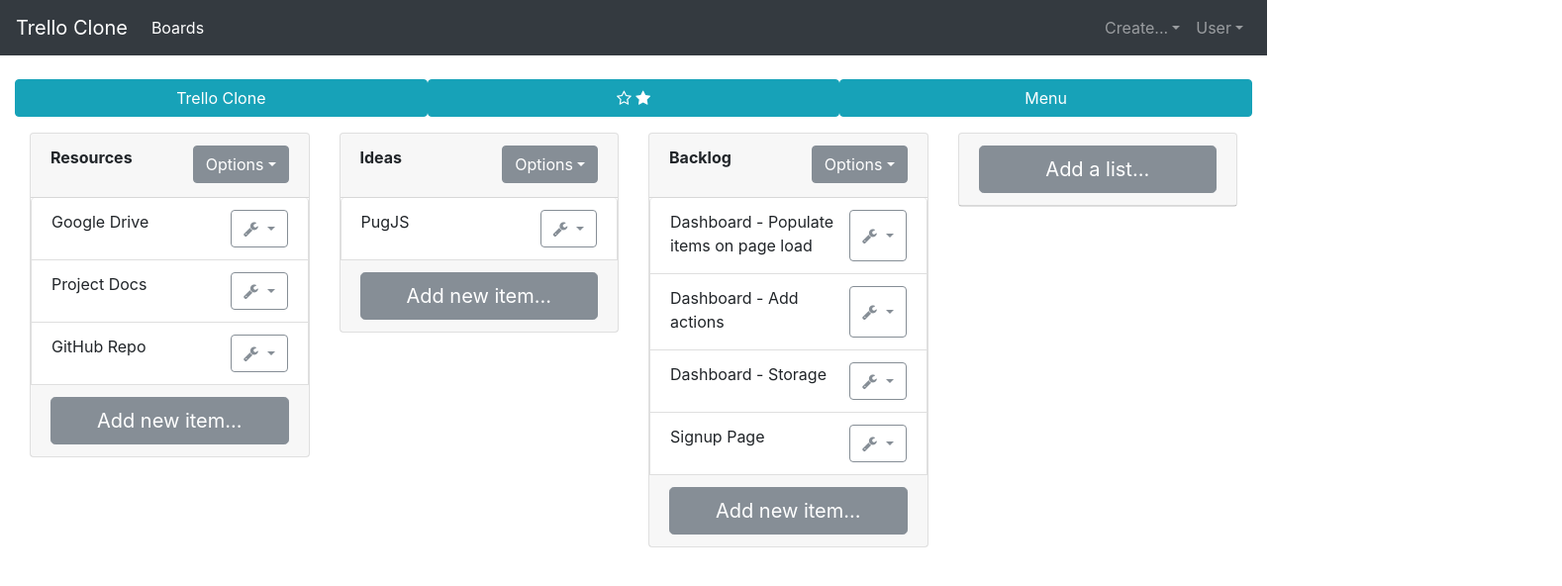
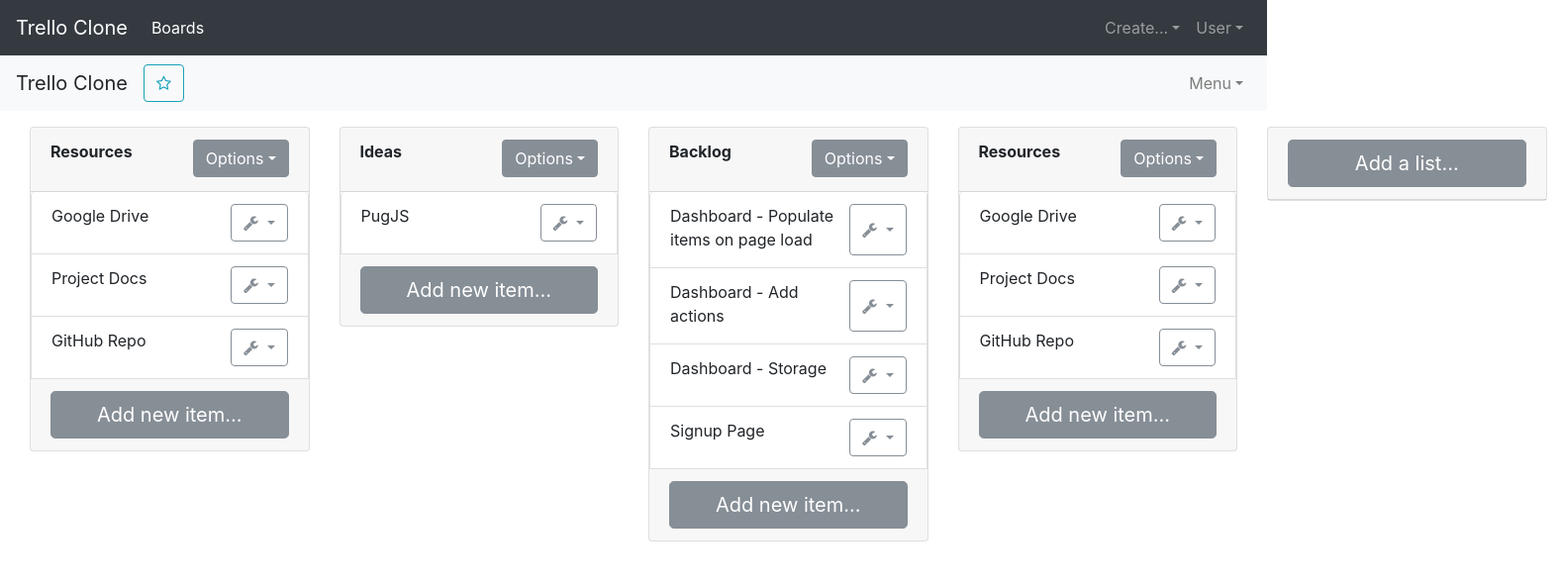
Before and after one commit to chingu-voyage3/geckos-22, a website: page views/board-page.html in a window 1280 px wide. Shown: the whole page at 99% size, 1578 px wide, since content can reach past the window. Drawn offline with nearby package versions, Linux system fonts and the light colour scheme.

Commit message:
Added second navbar, favorite toggle
Added secondary navbar for showing information about currently shown board, added bookmarking of current board

```diff
--- a/assets/css/board-page.css
+++ b/assets/css/board-page.css
@@ -1,7 +1,7 @@
 /* Custom bootstrap styles */
 
-body {
-    padding-top: 5rem;
+main.container-fluid {
+    padding-top: 7rem;
 }
 
 .starter-template {
@@ -12,3 +12,9 @@ body {
 .hidden {
     display: none;
 }
+
+.fixed-top-2 {
+    margin-top: 56px;
+    margin-bottom: 25px;
+    z-index: 1000;
+}
--- a/assets/js/board-page-script.js
+++ b/assets/js/board-page-script.js
@@ -7,9 +7,6 @@ var app = new function () {
         // to-do: add check if board object is empty and display some kind of error
         this.fetchBoard();
 
-        // Displays board name to user
-        this.displayBoardName(this.board.boardName);
-
         // Update board
         this.updateBoard();
 
@@ -17,6 +14,12 @@ var app = new function () {
 
     this.updateBoard = function () {
         // Updates displayed board
+
+        // Displays board name to user
+        this.displayBoardName(this.board.boardName);
+
+        // Display star status
+        this.showStar(this.board.star);
 
         //Clears display
         listsRow.innerHTML = "";
@@ -165,7 +168,7 @@ var app = new function () {
         // Later could be replaced with API call
         this.board = {
             boardName: "Trello Clone",
-            bookmark: true,
+            star: false,
             lists: [{
                     name: "Resources",
                     items: ["Google Drive", "Project Docs", "GitHub Repo"]
@@ -177,6 +180,10 @@ var app = new function () {
                 {
                     name: "Backlog",
                     items: ["Dashboard - Populate items on page load", "Dashboard - Add actions", "Dashboard - Storage", "Signup Page"]
+                },
+                {
+                    name: "Resources",
+                    items: ["Google Drive", "Project Docs", "GitHub Repo"]
                 }
             ]
         };
@@ -326,10 +333,29 @@ var app = new function () {
         e.style.display = "block";
     }
 
+    this.showStar = function (value) {
+        let toggleStar = document.getElementById("toggle-star");
+        if (value === true) {
+            // Show board as starred
+            toggleStar.innerHTML = `<button type="button" class="btn btn-outline-success nav-item starred"><i class="fa fa-star"></i></button>`;
+        } else {
+            // Show board as unstarred
+            toggleStar.innerHTML = `<button type="button" class="btn btn-outline-info nav-item unstarred"><i class="fa fa-star-o"></i></button>`;
+        }
+    }
+
+
+
     // Listening for event
     // Div in which lists need to be inserted
     let listsRow = document.querySelector("#lists-row");
     listsRow.addEventListener("click", this.edit);
+
+    // Toggle star on and off
+    document.querySelector("#toggle-star").addEventListener("click", function () {
+        app.board.star = !app.board.star;
+        app.updateBoard();
+    });
 }
 
 
--- a/views/board-page.html
+++ b/views/board-page.html
@@ -33,25 +33,17 @@
                 <li class="nav-item active">
                     <a class="nav-link" href="#">Boards</a>
                 </li>
-                <!-- <li class="nav-item">
-                    <a class="nav-link" href="#">Link</a>
-                </li>
-                <li class="nav-item">
-                    <a class="nav-link disabled" href="#">Disabled</a>
-                </li> -->
-
             </ul>
             <ul class="navbar-nav ml-auto">
                 <li class="nav-item dropdown">
-                    <a class="nav-link dropdown-toggle" href="http://example.com" id="dropdown01" data-toggle="dropdown" aria-haspopup="true"
-                        aria-expanded="false">Create...</a>
+                    <a class="nav-link dropdown-toggle" href="http://example.com" id="dropdown01" data-toggle="dropdown">Create...</a>
                     <div class="dropdown-menu dropdown-menu-right" aria-labelledby="dropdown01">
                         <a class="dropdown-item" href="#">Create Board...</a>
                         <a class="dropdown-item" href="#">Create Team...</a>
                     </div>
                 </li>
                 <li class="nav-item dropdown">
-                    <a class="nav-link dropdown-toggle" href="#" id="userMenuDropdown" data-toggle="dropdown" aria-haspopup="true" aria-expanded="false">User</a>
+                    <a class="nav-link dropdown-toggle" href="#" id="userMenuDropdown" data-toggle="dropdown">User</a>
                     <div class="dropdown-menu dropdown-menu-right" aria-labelledby="dropdown01">
                         <a class="dropdown-item" href="#">Login</a>
                         <a class="dropdown-item" href="#">Signup</a>
@@ -67,16 +59,32 @@
         </div>
     </nav>
 
+    <nav class="navbar navbar-expand navbar-light bg-light fixed-top fixed-top-2">
+        <a class="navbar-brand" id="board-name">Board Name</a>
+
+        <div class="collapse navbar-collapse">
+            <ul class="navbar-nav mr-auto">
+                <li class="nav-item" id="toggle-star"></li>
+            </ul>
+            <ul class="navbar-nav ml-auto">
+                <li class="nav-item dropdown">
+                    <a class="nav-link dropdown-toggle" href="#" id="userMenuDropdown" data-toggle="dropdown">Menu</a>
+                    <div class="dropdown-menu dropdown-menu-right">
+                        <a class="dropdown-item" href="#">Rename</a>
+                        <a class="dropdown-item" href="#">Change Background</a>
+                        <a class="dropdown-item" href="#">Settings</a>
+                    </div>
+                </li>
+            </ul>
+            <!-- <button type="button" class="btn btn-outline-info">Menu</button> -->
+        </div>
+    </nav>
+
+
     <main role="main" class="container-fluid">
         <!-- Navigation -->
-        <nav class="nav nav-pills nav-justified">
-            <button type="button" class="btn btn-info nav-item" id="board-name">Board Name</button>
-            <button type="button" class="btn btn-info nav-item">
-                <i class="fa fa-star-o" aria-hidden="true"></i>
-                <i class="fa fa-star" aria-hidden="true"></i>
-            </button>
-            <button type="button" class="btn btn-info nav-item">Menu</button>
-        </nav>
+
+
 
         <div class="container-fluid">
             <div class="row flex-row flex-nowrap pt-3" id="lists-row">
```
